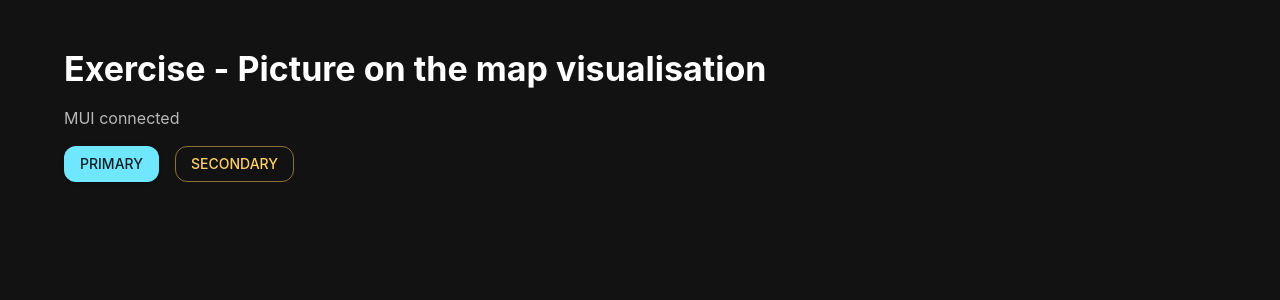
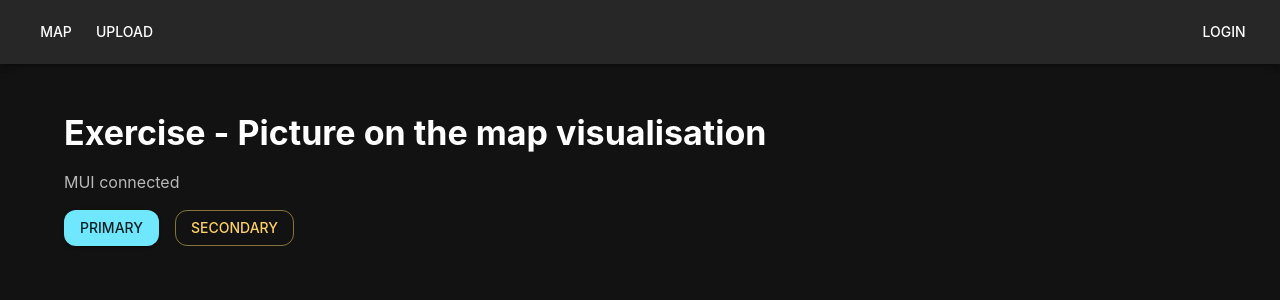
Before and after one commit to KayKTA/hylight-geo, a Next.js app: page / in a window 1280 px wide. Shown: the top 300 px of the page. Built offline with nearby package versions, Linux system fonts and the light colour scheme.

Commit message:
feat: add login page and navigation bar component

```diff
--- a/app/page.tsx
+++ b/app/page.tsx
@@ -1,7 +1,10 @@
 import { Container, Stack, Typography, Button } from "@mui/material";
+import AppBarNav from "@/components/AppBarNav";
 
 export default function HomePage() {
     return (
+        <>
+            <AppBarNav />
             <Container sx={{ py: 6 }}>
                 <Stack spacing={2}>
                     <Typography variant="h4" fontWeight={700}>
@@ -16,5 +19,6 @@ export default function HomePage() {
                     </Stack>
                 </Stack>
             </Container>
+        </>
     );
 }
--- /dev/null
+++ b/components/AppBarNav.tsx
@@ -0,0 +1,17 @@
+"use client";
+import { AppBar, Toolbar, Button, Box } from "@mui/material";
+import Link from "next/link";
+
+export default function AppBarNav() {
+    return (
+        <AppBar position="static">
+            <Toolbar sx={{ gap: 2 }}>
+                <Box sx={{ flexGrow: 1 }}>
+                    <Button component={Link} href="/" color="inherit">Map</Button>
+                    <Button component={Link} href="/upload" color="inherit">Upload</Button>
+                </Box>
+                <Button component={Link} href="/login" color="inherit">Login</Button>
+            </Toolbar>
+        </AppBar>
+    );
+}
```
Also changed, not shown: app/login/page.tsx (added, +17 -0 lines). Lines whose indentation alone changed are shown as unchanged.
